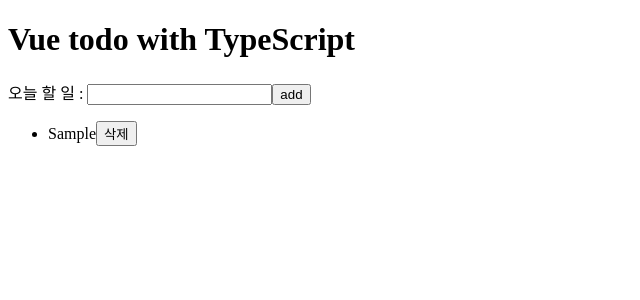
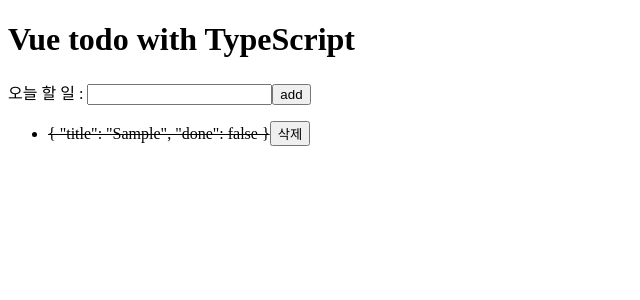
Before and after one commit to leehyeonj/vue_study, a Vue app in the folder vue_ts_captain/: page / in a window 1280 px wide. Both pictures are taken after typing "Sample" into the empty fields and a click on the button "add". Shown: the top 300 px of the page, without its empty margins (0-640 px from the left). Built offline with nearby package versions, Linux system fonts and the light colour scheme.

Commit message:
vue_ts_captain: interface 쓰고 타입 넘겨주고 밖에서 쓰기

```diff
--- a/vue_ts_captain/src/App.vue
+++ b/vue_ts_captain/src/App.vue
@@ -38,7 +38,11 @@
     return result;
   },
 };
-
+//interface
+export interface Todo {
+  title: string;
+  done: boolean;
+}
 export default Vue.extend({
   components: {
     TodoInput,
@@ -47,7 +51,7 @@
   data() {
     return {
       todoText: "",
-      todoItems: [] as any[],
+      todoItems: [] as Todo[],
     };
   },
   methods: {
@@ -56,7 +60,11 @@
     },
     addTodoItem() {
       const value = this.todoText;
-      this.todoItems.push(value);
+      const todo: Todo = {
+        title: value,
+        done: false,
+      };
+      this.todoItems.push(todo);
       storage.save(this.todoItems);
       // localStorage.setItem(value, value);
       this.initTodoText();
--- a/vue_ts_captain/src/components/TodoListItem.vue
+++ b/vue_ts_captain/src/components/TodoListItem.vue
@@ -1,15 +1,16 @@
 <template>
   <li>
-    <span>{{ todoItem }}</span>
+    <span class="item complete">{{ todoItem }}</span>
     <button @click="removeItem">삭제</button>
   </li>
 </template>
 <script lang="ts">
-import Vue from "vue";
+import { Todo } from "@/App.vue";
+import Vue, { PropType } from "vue";
 export default Vue.extend({
   props: {
     todoItem: {
-      type: String,
+      type: Object as PropType<Todo>,
     },
     index: {
       type: Number,
@@ -22,3 +23,11 @@
   },
 });
 </script>
+<style scoped>
+.item {
+  cursor: pointer;
+}
+.complete {
+  text-decoration: line-through;
+}
+</style>
```
